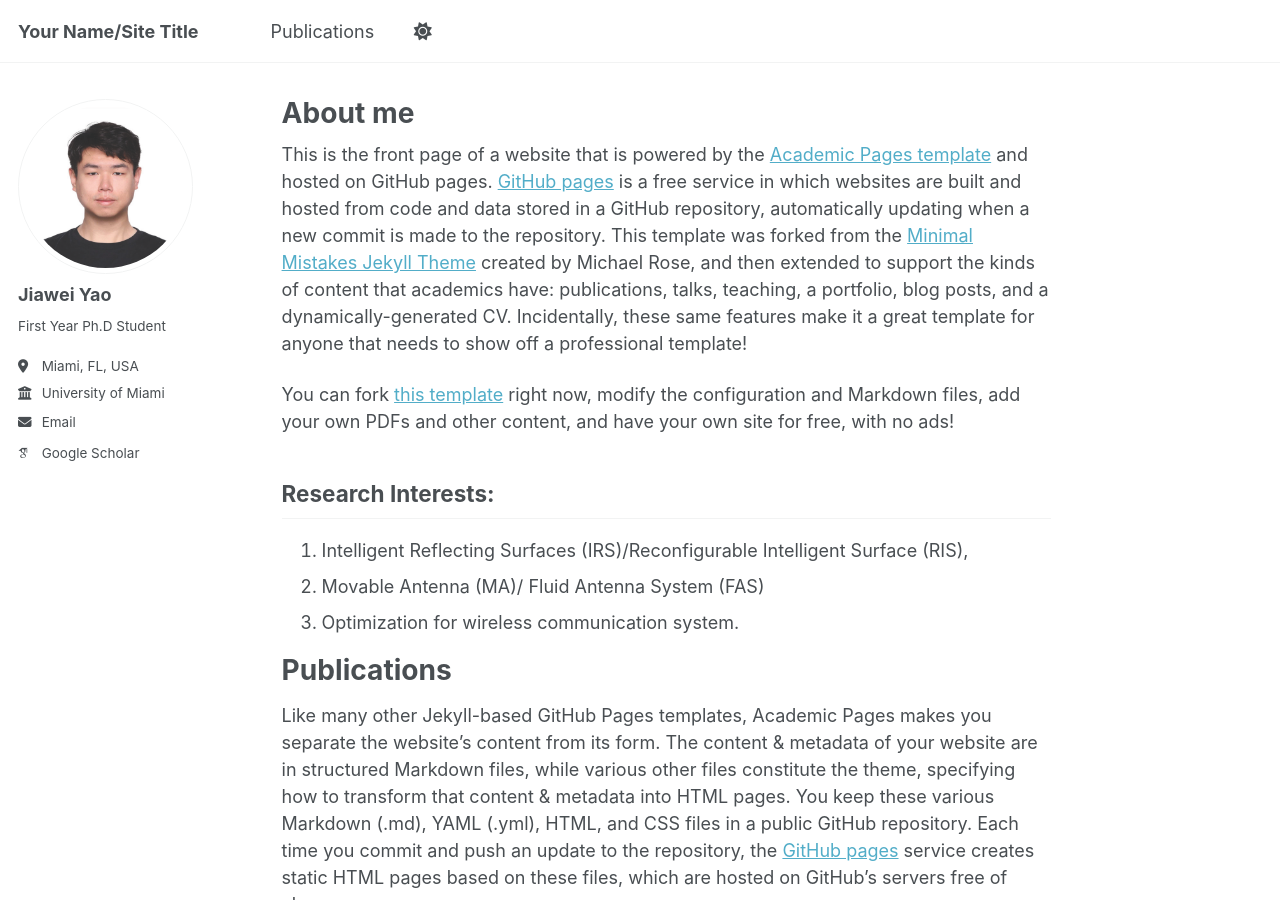
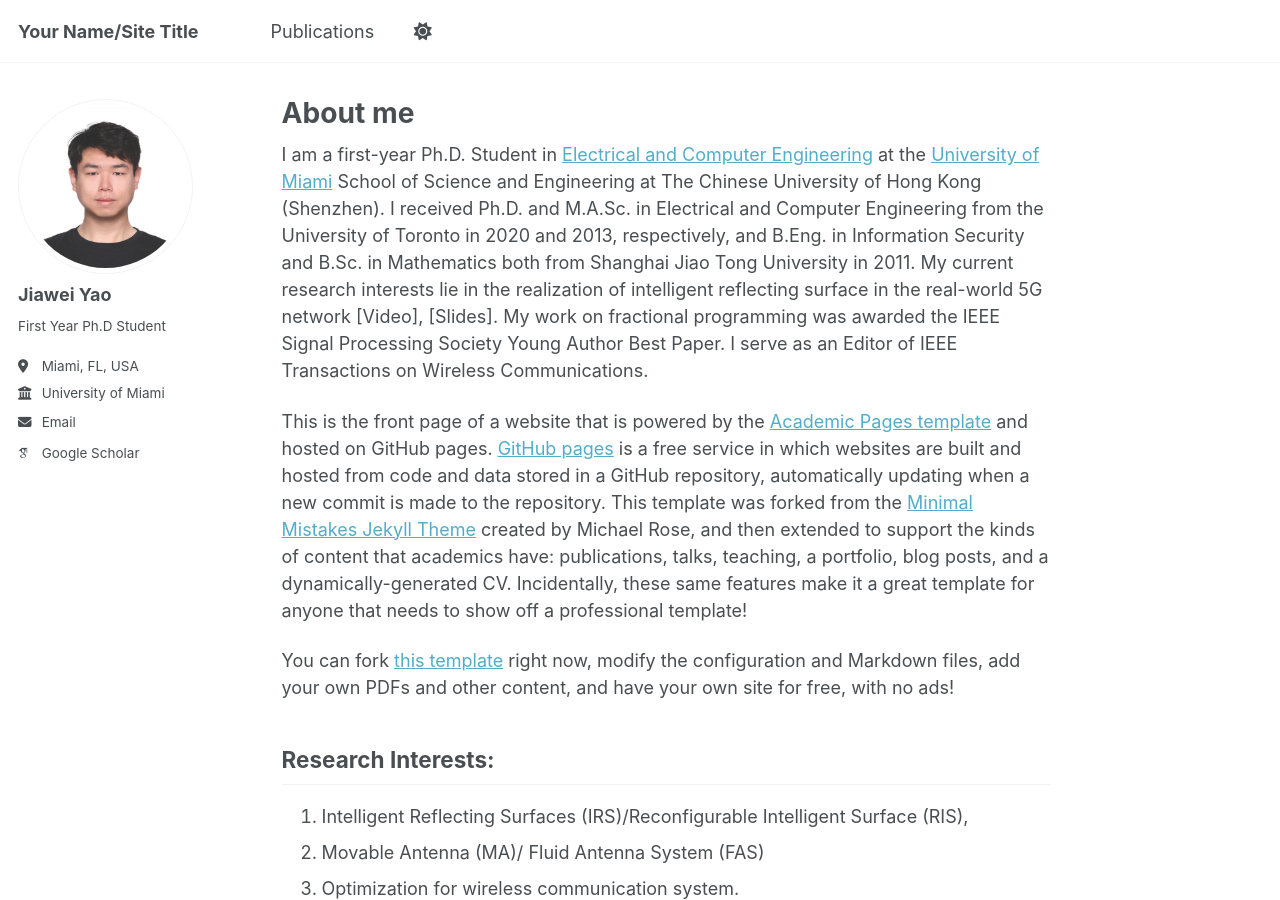
Before and after one commit to Mercuryyjw/Mercuryyjw.github.io, a Jekyll site: the page built from _pages/about.md, in a window 1280 px wide and 900 px high. Built offline with Jekyll 4.4.1, drawn with Linux system fonts in a browser that asks for light colours; some web fonts are replaced; a script that is not in the unit is left out.

Commit message:
Update about.md

```diff
--- a/_pages/about.md
+++ b/_pages/about.md
@@ -6,6 +6,8 @@ redirect_from:
   - /about/
   - /about.html
 ---
+
+I am a first-year Ph.D. Student in [Electrical and Computer Engineering](https://github.com/academicpages/academicpages.github.io) at the  [University of Miami](https://github.com/academicpages/academicpages.github.io)  School of Science and Engineering at The Chinese University of Hong Kong (Shenzhen). I received Ph.D. and M.A.Sc. in Electrical and Computer Engineering from the University of Toronto in 2020 and 2013, respectively, and B.Eng. in Information Security and B.Sc. in Mathematics both from Shanghai Jiao Tong University in 2011. My current research interests lie in the realization of intelligent reflecting surface in the real-world 5G network [Video], [Slides]. My work on fractional programming was awarded the IEEE Signal Processing Society Young Author Best Paper. I serve as an Editor of IEEE Transactions on Wireless Communications.
 
 This is the front page of a website that is powered by the [Academic Pages template](https://github.com/academicpages/academicpages.github.io) and hosted on GitHub pages. [GitHub pages](https://pages.github.com) is a free service in which websites are built and hosted from code and data stored in a GitHub repository, automatically updating when a new commit is made to the repository. This template was forked from the [Minimal Mistakes Jekyll Theme](https://mmistakes.github.io/minimal-mistakes/) created by Michael Rose, and then extended to support the kinds of content that academics have: publications, talks, teaching, a portfolio, blog posts, and a dynamically-generated CV. Incidentally, these same features make it a great template for anyone that needs to show off a professional template!
 
```
